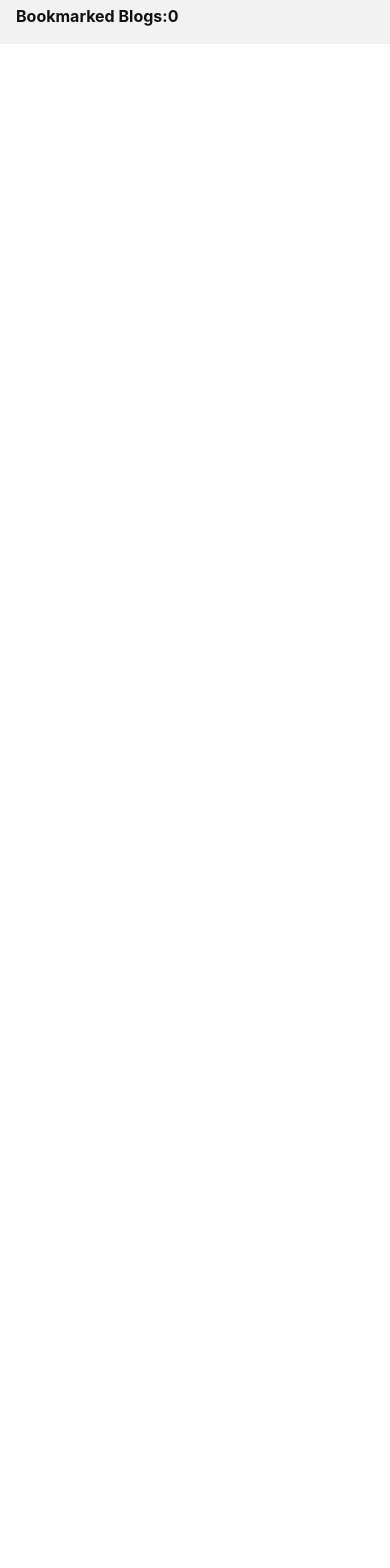
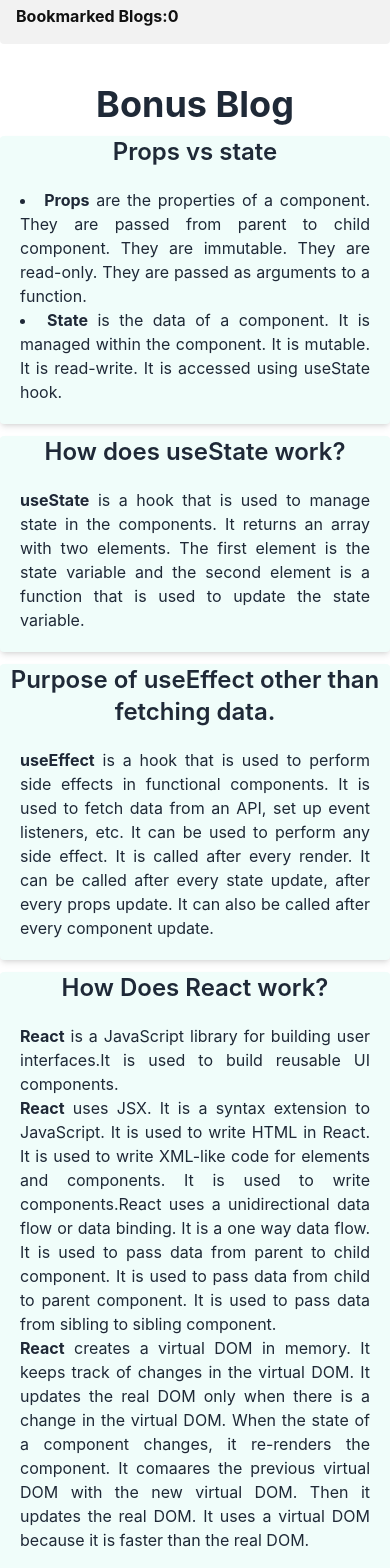
Before and after one commit to saadrafi/PH_Assignment8, a React (Vite) app: page / in a window 390 px wide. Shown: the part 2980-4548 px from the top of the page. Before the commit the page ends 3024 px from the top, so only its background shows below. Built offline with nearby package versions, Linux system fonts and the light colour scheme.

Commit message:
bonus blog added

```diff
--- a/src/App.jsx
+++ b/src/App.jsx
@@ -1,6 +1,7 @@
 import { useState } from 'react'
 import './App.css'
 import Blogs from './components/Blogs/Blogs'
+import BonusBlog from './components/Blogs/BonusBlog'
 import Header from './components/Header/Header'
 
 function App() {
@@ -10,6 +11,7 @@ function App() {
     <div className='lg:w-[85%] mx-auto'>
         <Header />
         <Blogs></Blogs>
+        <BonusBlog></BonusBlog>
     </div>
   )
 }
--- /dev/null
+++ b/src/components/Blogs/BonusBlog.jsx
@@ -0,0 +1,73 @@
+import React from "react";
+
+const BonusBlog = () => {
+  return (
+    <div className="my-10">
+      <h1 className="text-4xl text-center font-bold text-gray-800">Bonus Blog</h1>
+
+      <div className="bg-teal-50 shadow-md rounded mt-3">
+        <h2 className="text-center font-semibold text-2xl mt-2">Props vs state</h2>
+        <div className="p-5 text-justify">
+          <li>
+            <b>Props</b> are the properties of a component. They are passed from parent to child
+            component. They are immutable. They are read-only. They are passed as arguments to a
+            function.
+          </li>
+
+          <li>
+            <b>State</b> is the data of a component. It is managed within the component. It is
+            mutable. It is read-write. It is accessed using useState hook.
+          </li>
+        </div>
+      </div>
+
+      <div className="bg-teal-50 shadow-md rounded mt-3">
+        <h2 className="text-center font-semibold text-2xl mt-2">How does useState work?</h2>
+        <div className="p-5 text-justify">
+          <b>useState</b> is a hook that is used to manage state in the components. It returns an
+          array with two elements. The first element is the state variable and the second element is
+          a function that is used to update the state variable.
+        </div>
+      </div>
+
+      <div className="bg-teal-50 shadow-md rounded mt-3">
+        <h2 className="text-center font-semibold text-2xl mt-2">
+          Purpose of useEffect other than fetching data.
+        </h2>
+        <div className="p-5 text-justify">
+          <p>
+            <b>useEffect</b> is a hook that is used to perform side effects in functional
+            components. It is used to fetch data from an API, set up event listeners, etc. It can be
+            used to perform any side effect. It is called after every render. It can be called after
+            every state update, after every props update. It can also be called after every
+            component update.
+          </p>
+        </div>
+      </div>
+      <div className="bg-teal-50 shadow-md rounded mt-3">
+        <h2 className="text-center font-semibold text-2xl mt-2">How Does React work?</h2>
+        <div className="p-5 text-justify">
+          <p>
+            <b>React</b> is a JavaScript library for building user interfaces.It is used to build
+            reusable UI components.
+            <br />
+            <b>React</b> uses JSX. It is a syntax extension to JavaScript. It is used to write HTML
+            in React. It is used to write XML-like code for elements and components. It is used to
+            write components.React uses a unidirectional data flow or data binding. It is a one way
+            data flow. It is used to pass data from parent to child component. It is used to pass
+            data from child to parent component. It is used to pass data from sibling to sibling
+            component.
+            <br />
+            <b>React</b> creates a virtual DOM in memory. It keeps track of changes in the virtual
+            DOM. It updates the real DOM only when there is a change in the virtual DOM. When the
+            state of a component changes, it re-renders the component. It comaares the previous
+            virtual DOM with the new virtual DOM. Then it updates the real DOM. It uses a virtual
+            DOM because it is faster than the real DOM.
+          </p>
+        </div>
+      </div>
+    </div>
+  );
+};
+
+export default BonusBlog;
--- a/src/components/SideCart/SideCart.jsx
+++ b/src/components/SideCart/SideCart.jsx
@@ -3,11 +3,11 @@ import BookmarkDiv from "./BookmarkDiv";
 
 const SideCart = ({ time, bookmarks }) => {
   return (
-    <div className="sticky top-0">
+    <div className="sticky top-0 ">
       <div className="bg-[#6047EC]/[0.1] border border-solid border-[#6047EC] rounded">
-        <h3 className="text-center font-['Exo 2'] text-[#6047EC] p-6">Spent Time on Read:{time}</h3>
+        <h3 className="text-center font-['Exo 2'] text-[#6047EC] p-6">Spent Time on Read:{time} min</h3>
       </div>
-      <div className="bg-[#111111]/[0.05] mt-5">
+      <div className="bg-[#111111]/[0.05] mt-5 rounded">
         <div className="p-4">
           <h3 className="text-[#111111] font-bold">Bookmarked Blogs:{bookmarks.length}</h3>
           {bookmarks.map((bookmark) => (
--- a/src/components/SingleBlog/SingleBlog.jsx
+++ b/src/components/SingleBlog/SingleBlog.jsx
@@ -28,7 +28,7 @@ const SingleBlog = ({ blog, addTime, handleBookmark }) => {
                 <p className="text-base font-semibold text-[#111111]/[0.6]">{published}</p>
               </div>
             </div>
-            <div className="lg:flex gap-1 flex flex-col flex-nowrap">
+            <div className="lg:flex lg:flex-row gap-1 flex flex-col flex-nowrap">
               <span className=" text-[#111111]/[0.6]">{time} min read </span>
               <span onClick={handleBookmarkClick}>
                 {isBookmarked ? (
```
